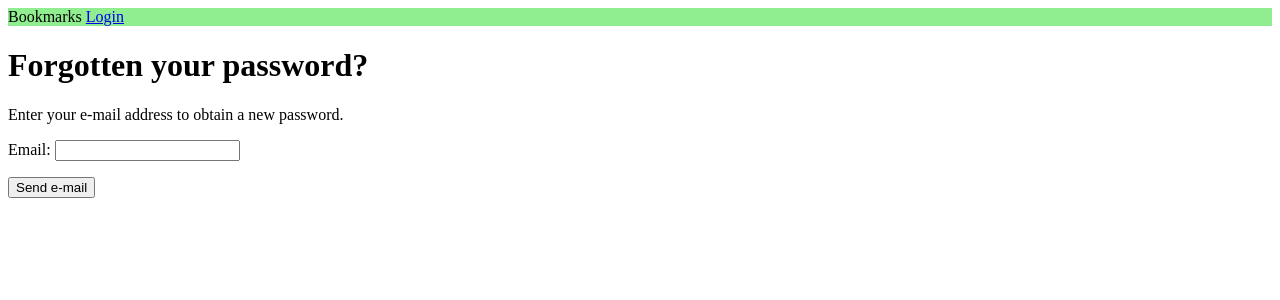
After one commit to mrbazzan/django-project, a Django app: page /account/password-reset/ in a window 1280 px wide. The commit adds this page. Shown: the top 300 px of the page. Run offline with Django 4.2, Linux system fonts and the light colour scheme.

Commit message:
bookmarks/account: Password reset functionality

```diff
--- a/bookmarks/account/templates/registration/login.html
+++ b/bookmarks/account/templates/registration/login.html
@@ -12,4 +12,5 @@
     <input type="hidden" name="next" value="{{ next }}" />
     <p><input type="submit" value="Log in"></p>
   </form>
+  <p><a href="{% url 'password_reset' %}">Forgotten password?</a></p>
 {% endblock %}
--- /dev/null
+++ b/bookmarks/account/templates/registration/password_reset_email.html
@@ -0,0 +1,3 @@
+Someone asked for password reset for email {{ email }}. Follow the link below:
+{{ protocol }}://{{ domain }}{% url "password_reset_confirm" uidb64=uid token=token %}
+Your username, in case you've forgotten: {{ user.get_username }}
--- /dev/null
+++ b/bookmarks/account/templates/registration/password_reset_form.html
@@ -0,0 +1,11 @@
+{% extends "base.html" %}
+{% block title %}Reset your password{% endblock %}
+{% block content %}
+  <h1>Forgotten your password?</h1>
+  <p>Enter your e-mail address to obtain a new password.</p>
+  <form method="post">
+    {{ form.as_p }}
+    <p><input type="submit" value="Send e-mail"></p>
+    {% csrf_token %}
+  </form>
+{% endblock %}
--- a/bookmarks/account/urls.py
+++ b/bookmarks/account/urls.py
@@ -14,6 +14,18 @@ urlpatterns = [
          auth_views.PasswordChangeDoneView.as_view(),
          name='password_change_done'),
 
+    path('password-reset/',
+         auth_views.PasswordResetView.as_view(),
+         name='password_reset'),
+    path('password-reset/done/',
+         auth_views.PasswordResetDoneView.as_view(),
+         name='password_reset_done'),
+    path('password-reset/<uidb64>/<token>/',
+         auth_views.PasswordResetConfirmView.as_view(),
+         name='password_reset_confirm'),
+    path('password-reset/complete/',
+         auth_views.PasswordResetCompleteView.as_view(),
+         name='password_reset_complete'),
 
     path('', views.dashboard, name='dashboard'),
 ]
--- a/bookmarks/bookmarks/settings.py
+++ b/bookmarks/bookmarks/settings.py
@@ -120,6 +120,7 @@ LOGIN_REDIRECT_URL = 'dashboard'
 LOGIN_URL = 'login'
 LOGOUT_URL = 'logout'
 
+EMAIL_BACKEND = "django.core.mail.backends.console.EmailBackend"
 
 # Static files (CSS, JavaScript, Images)
 # https://docs.djangoproject.com/en/4.1/howto/static-files/
```
Also changed, not shown: bookmarks/account/templates/registration/password_reset_complete.html (added, +7 -0 lines), bookmarks/account/templates/registration/password_reset_confirm.html (added, +16 -0 lines), bookmarks/account/templates/registration/password_reset_done.html (added, +8 -0 lines).
